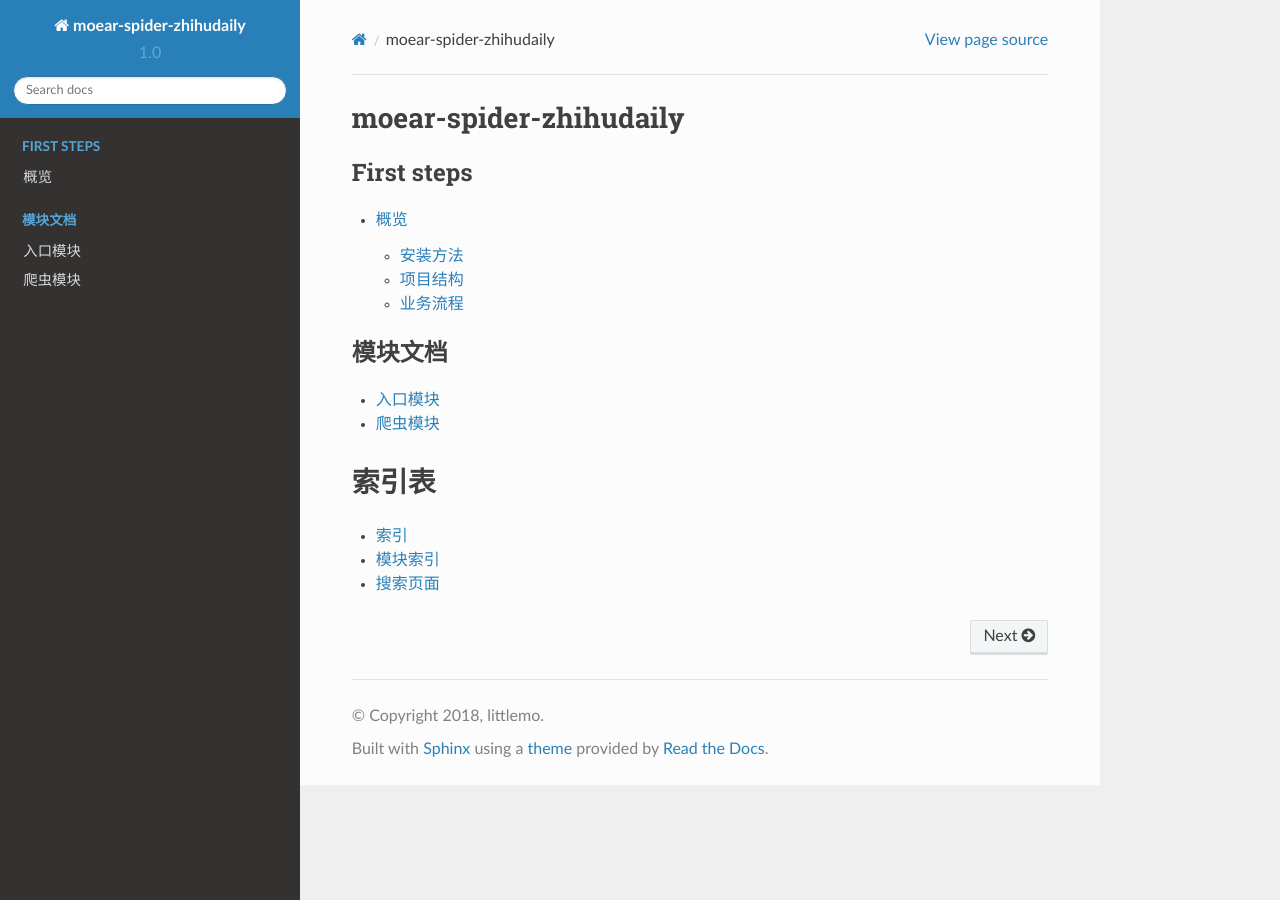
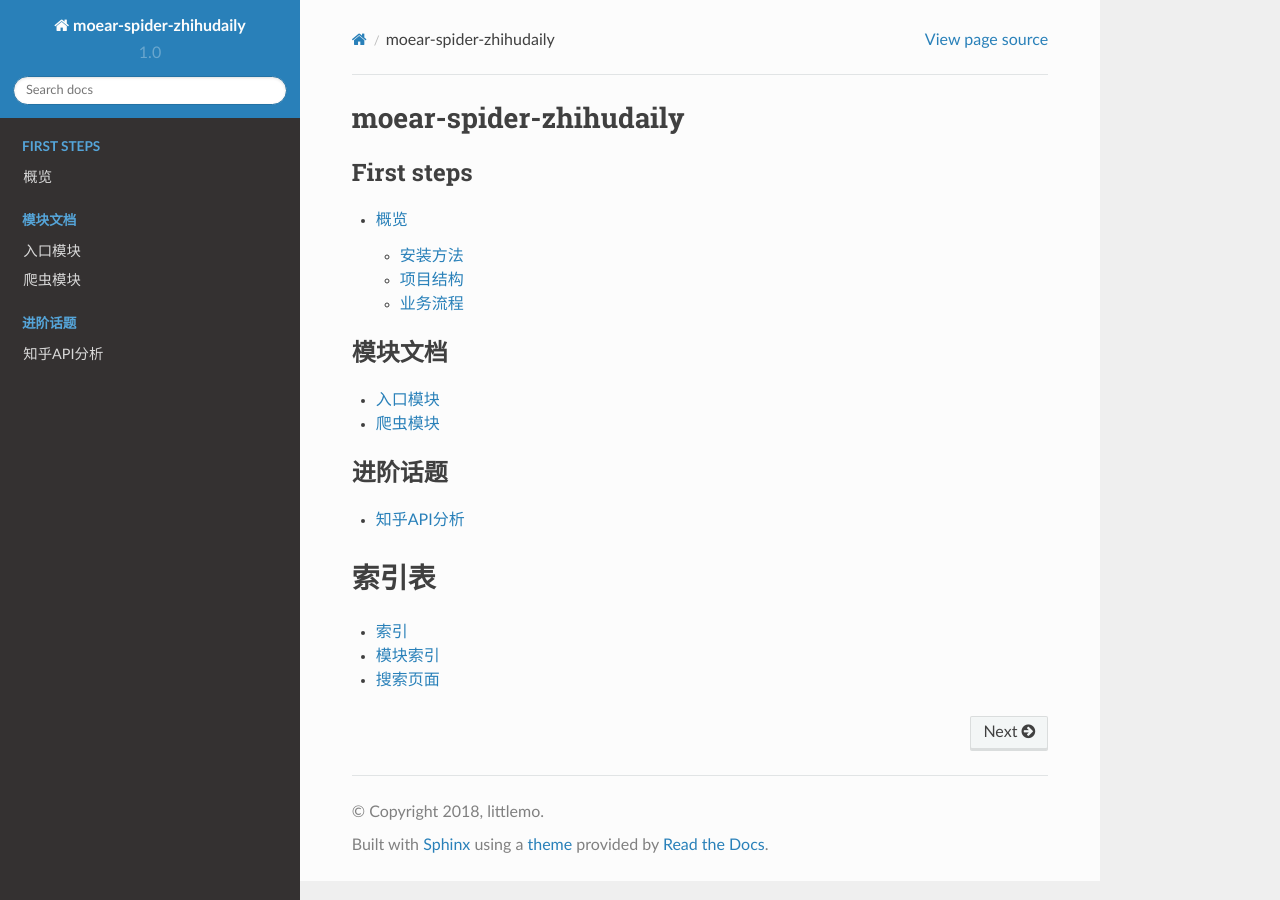
Before and after one commit to littlemo/moear-spider-zhihudaily, a Sphinx documentation site: the page built from docs/source/index.rst, in a window 1280 px wide. Built offline with Sphinx 7.4.7 and the Read the Docs theme 2.0.0, drawn with Linux system fonts in a browser that asks for light colours; formulas are drawn with MathJax 3.

Commit message:
F: 实现知乎API分析文档的前置说明，并添加到主索引页中

```diff
--- a/docs/source/index.rst
+++ b/docs/source/index.rst
@@ -20,6 +20,12 @@ moear-spider-zhihudaily
    module/zhihu_daily
 
 
+.. toctree::
+   :caption: 进阶话题
+
+   topics/zhihu_api_analysis
+
+
 索引表
 ======
 
--- /dev/null
+++ b/docs/source/topics/zhihu_api_analysis.rst
@@ -0,0 +1,14 @@
+.. _topics-zhihu-api-analysis:
+
+===========
+知乎API分析
+===========
+
+.. hint::
+
+    以下知乎日报协议分析主要参考于 `知乎日报 API 分析 <https://github.com/izzyleung/ZhihuDailyPurify/wiki/知乎日报-API-分析>`_ ，针对于部分协议进行了额外的验证和补充，以及实际爬取的逻辑阐述，侵删
+
+.. important::
+
+    感谢 ``Xiao Liang`` 前辈的贡献 Orz，正愁无门路打算直接硬抓Web版文章信息的时候，
+    看到您的这篇分析文章，如醍醐灌顶一般，整个人瞬间精神了！
```
